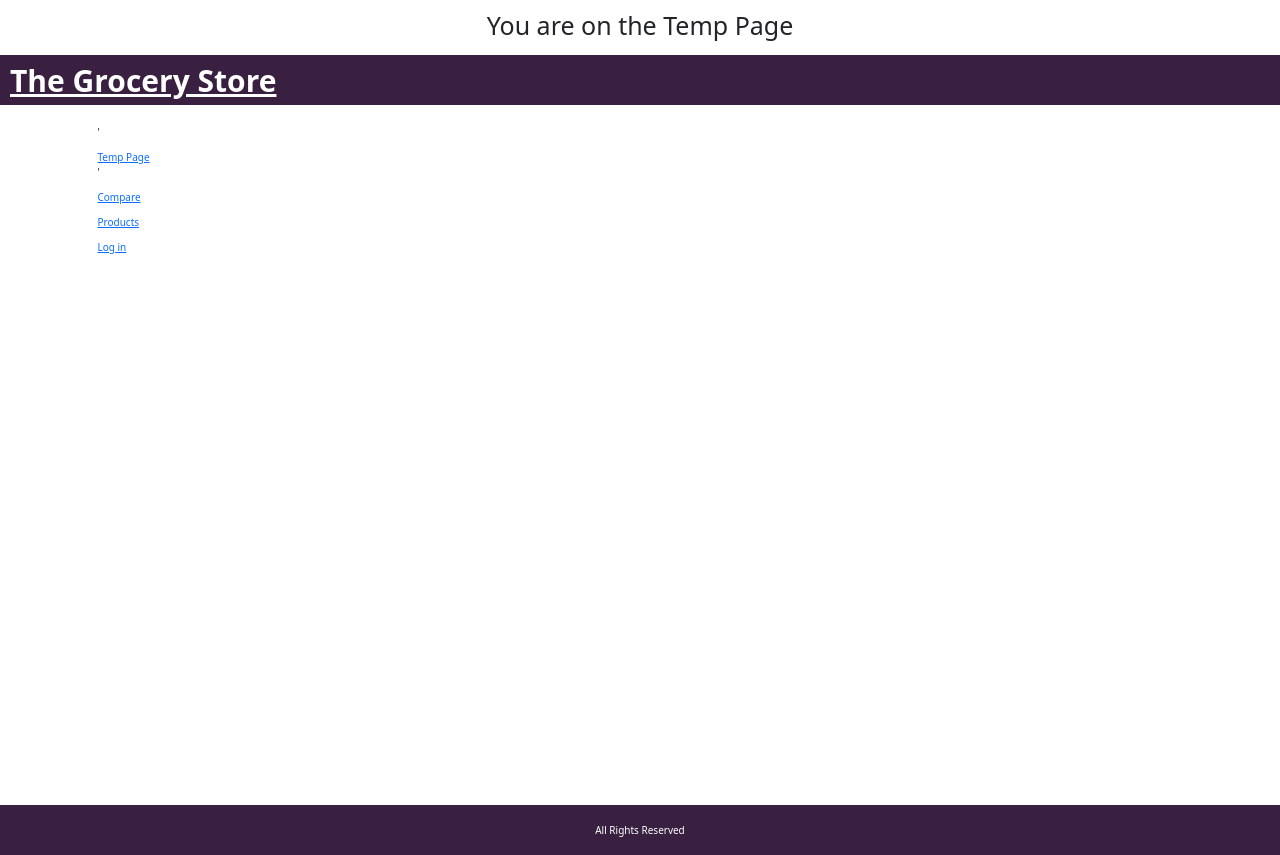
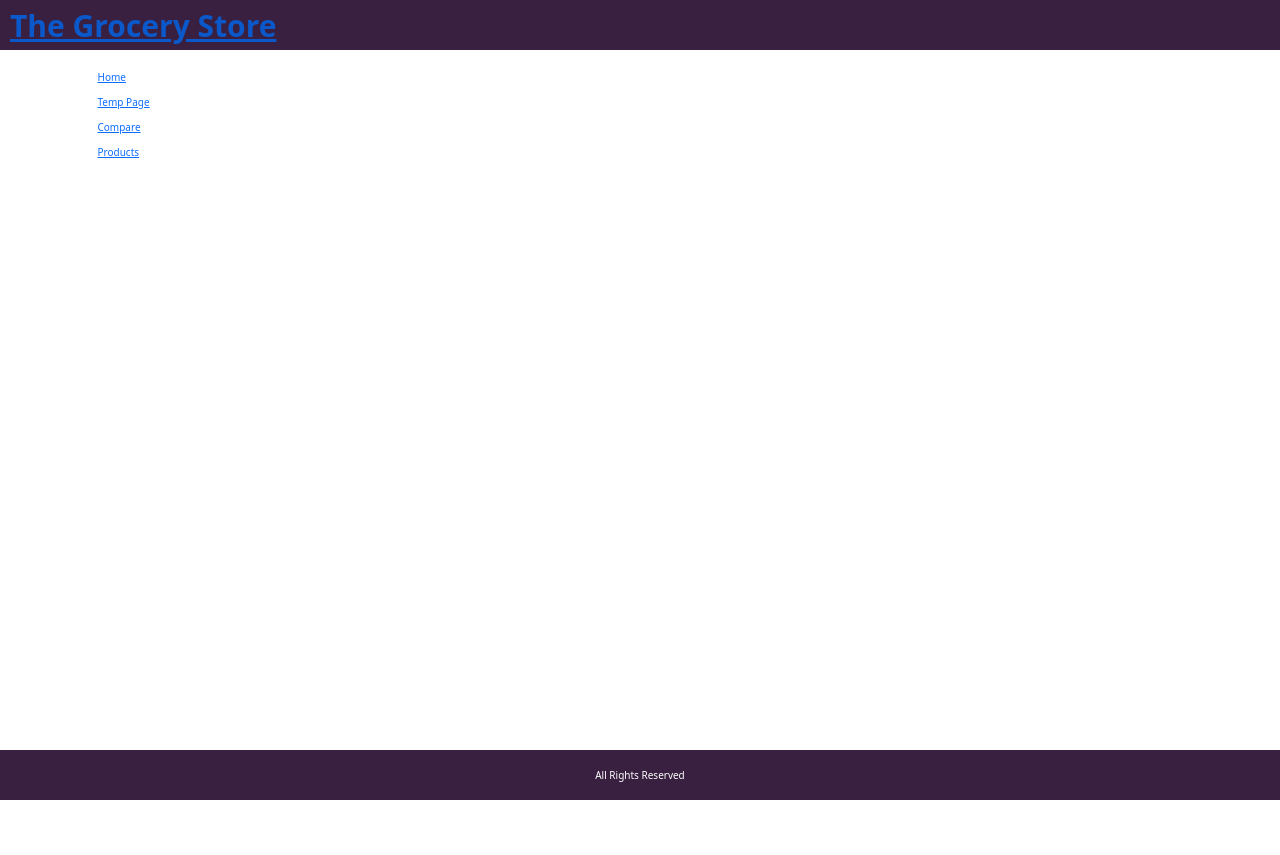
Before and after one commit to shafiUWL/Online-Store, a React (Create React App) app: page /tempPage in a window 1280 px wide. After the commit the page ends 800 px from the top, so only its background shows below. Built offline with nearby package versions, Linux system fonts and the light colour scheme.

Commit message:
FIXED AGAIN

```diff
--- a/src/App.js
+++ b/src/App.js
@@ -1,8 +1,9 @@
+import React, { Component, useState } from 'react';
 import './App.css';
 import Compare from './components/panos/Compare'
 
 import {Route, BrowserRouter as Router, Switch, Link} from "react-router-dom";
-import tempPage from './Payment Components/tempPage';
+
 
 import LoginPage from './Pages/LoginPage'
 import RegisterPage from './Pages/RegisterPage'
@@ -16,20 +17,15 @@ import HomeScreen from "./Pages/HomeScreen";
 import ProductScreen from "./Pages/ProductScreen";
 
 
-
-
 function App () {
   return(
 
   <Router>
 
 <Switch>
-    <Route path="/" exact component = {HomeScreen}/>
-    <Route path="/tempPage" component = {tempPage}/>
     <Route path="/Compare" component = {Compare}/>
     <Route path="/LoginPage" component = {LoginPage}/>
     <Route path="/RegisterPage" component = {RegisterPage}/>
-
     </Switch>
 
 <div className="grid-container">
@@ -47,11 +43,10 @@ function App () {
         <div className="container">
       <nav>
         <ul>
-          <li><Link to="/"></Link></li>
-          '<li><Link to="/tempPage">Temp Page</Link></li>'
+          <li><Link to="/">Home</Link></li>
+          <li><Link to="/tempPage">Temp Page</Link></li>
           <li><Link to="/Compare">Compare</Link></li>
           <li><Link to="/Products">Products</Link></li>
-          <li><Link to="/LoginPage">Log in</Link></li>
         </ul>
       </nav>
 
@@ -67,4 +62,25 @@ function App () {
 )
 }
 
+
+/** Note this is being developed right now, and I will delete all my useless code
+
+
+function App(){
+  const[showItem, setShowItem] = useState(false)
+  return (
+    <div>
+      <h1>The Compare component</h1>
+        <p>Details and notes can be found within source code src/components/panos/compare</p>
+        <Compare/>
+      <h1>Payment Function</h1>
+
+      {showItem ? <StripeContainer/> : <> <h3>£10.00</h3> <img src={orange} alt="Orange" /><button onClick={() => setShowItem(true)}>Purchase Item</button></>}
+
+
+    </div>
+
+  )
+}
+*/
 export default App;
--- a/src/Payment Components/tempPage.js
+++ b/src/Pages/Payment.js
@@ -1,9 +1,10 @@
 import React from 'react'
 
-export default function tempPage() {
+function Payment() {
     return(
         <div>
             <h1>You are on the Temp Page</h1>
         </div>
     )
 }
+export default Payment;
```
